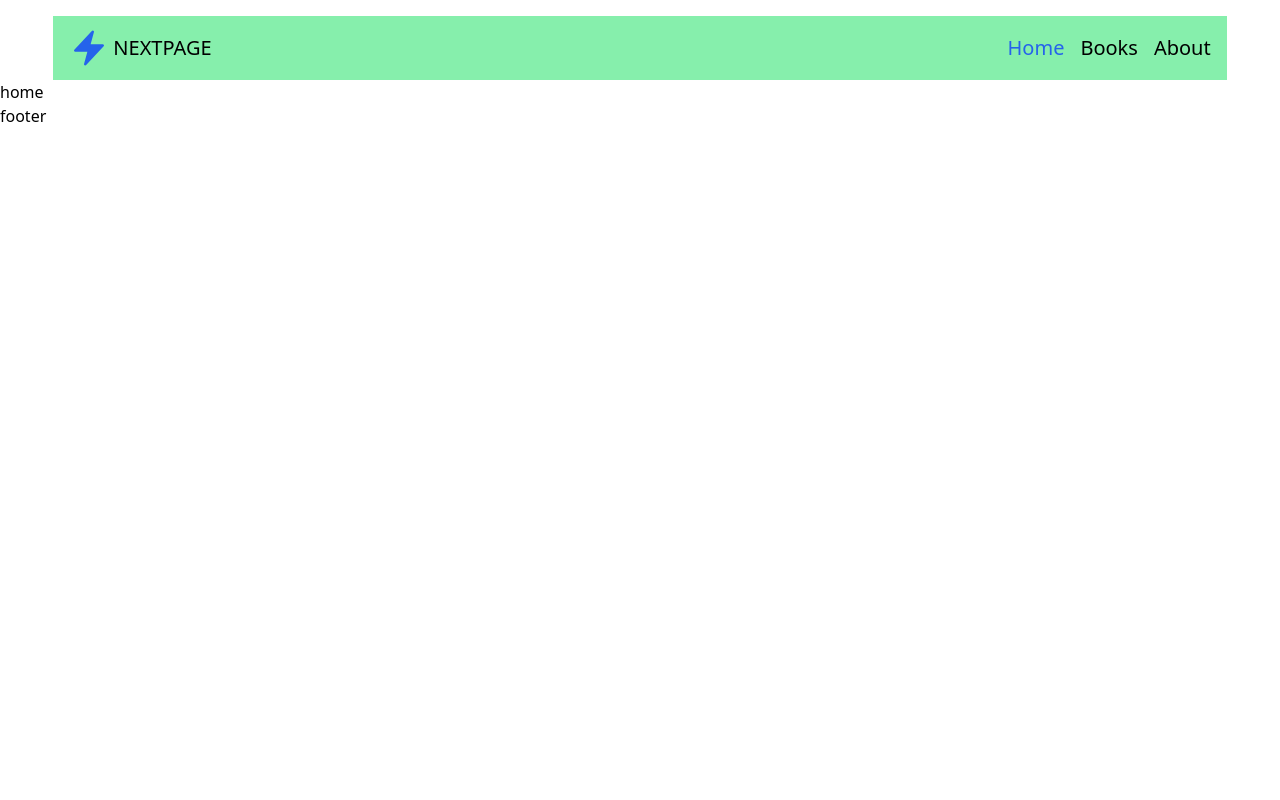
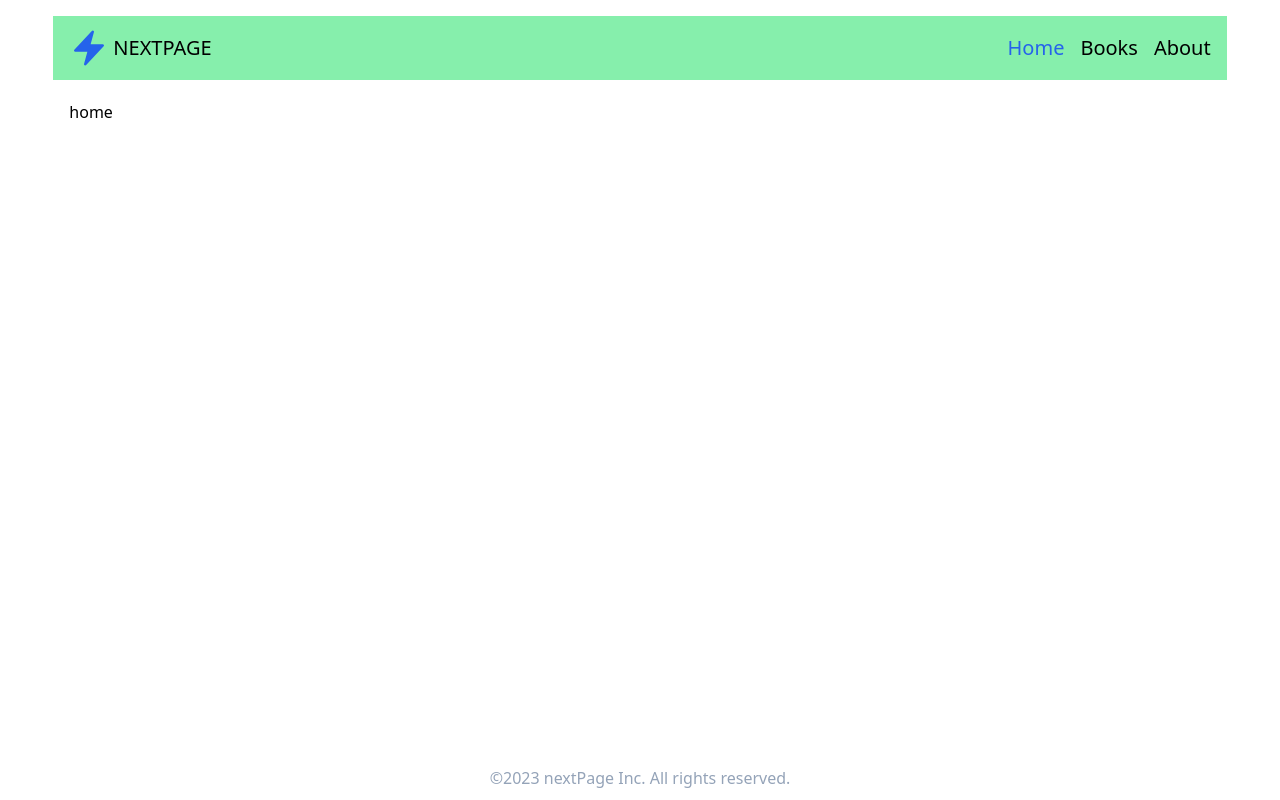
Before and after one commit to Humayun63/next-page, a React (Vite) app: page / in a window 1280 px wide. Built offline with nearby package versions, Linux system fonts and the light colour scheme.

Commit message:
footer added

```diff
--- a/src/App.jsx
+++ b/src/App.jsx
@@ -7,7 +7,9 @@ const App = () => {
   return (
     <>
       <Header />
-      <Outlet />
+      <div className='my-container min-h-[calc(100vh-150px)]'>
+        <Outlet />
+      </div>
       <Footer />
     </>
   );
--- a/src/components/Footer.jsx
+++ b/src/components/Footer.jsx
@@ -2,8 +2,8 @@ import React from 'react';
 
 const Footer = () => {
     return (
-        <div>
-            footer
+        <div className='my-container text-center'>
+           <p className='text-slate-400 text-base'> &copy;2023 nextPage Inc. All rights reserved.</p>
         </div>
     );
 };
```
